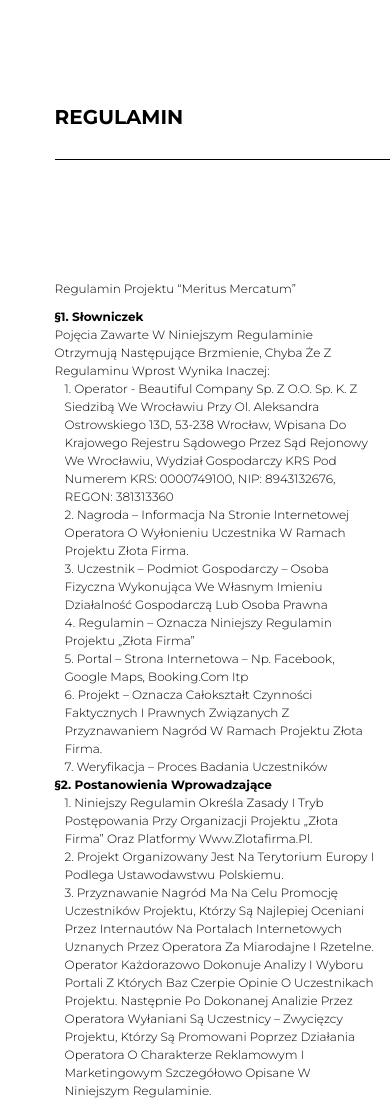
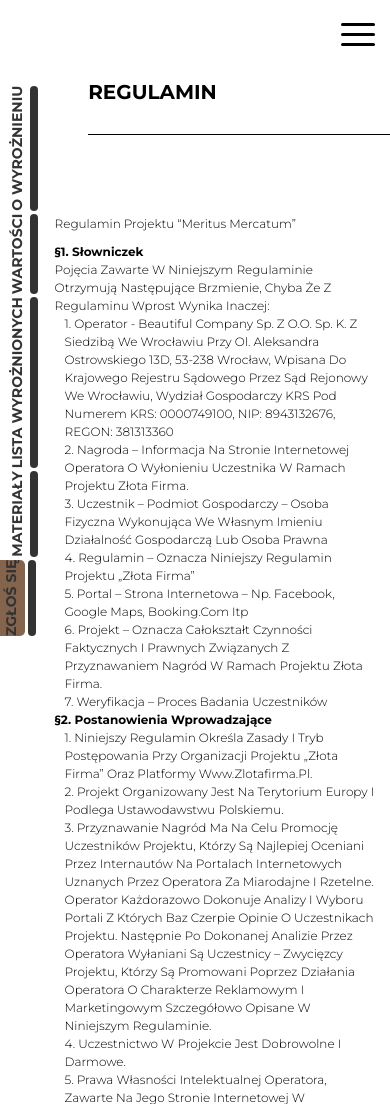
Before and after one commit to DayHunterr/warstwa, a PHP site: page /terms.html in a window 390 px wide. Shown: the top 1104 px of the page. Run offline with PHP 8.4, Linux system fonts and the light colour scheme.

Commit message:
change some styles

```diff
--- a/styles/terms.css
+++ b/styles/terms.css
@@ -71,6 +71,14 @@ body{
     margin-bottom: 10px;
 }
 
+.nav_mobile {
+    justify-content: flex-end;
+}
+
+.menu__btn > span, .menu__btn > span::before, .menu__btn > span::after {
+    background-color: black;
+}
+
 @media (max-width: 767px) {
     .container {
         padding: 0 0 0 14vw;
@@ -81,26 +89,15 @@ body{
         padding:0 4% 0 0
     }
 
-    .section-title_terms-main{
-        /*margin-left: 10%;*/
+    .section-title_terms-main {
+        margin-bottom: 80px;
+        margin-top: 80px;
+        width: 90%;
+        margin-left: 10%;
     }
 
-    .menu__btn > span, .menu__btn > span, .menu__btn > span::before, .menu__btn > span::after {
-        background-color: #000;
-    }
-
-    #menu__toggle:checked ~ #mob-items{
-        right: 35px;
-    }
-
-    .menu__btn > span {
-        top: 10px;
-        left: 20px;
-        background-color: #000;
-    }
-
-    #menu__toggle:checked ~ .menu__btn > span{
-        color: white;
+    .ection-title-terms__title-second {
+        margin-bottom: 10px;
     }
 
 }
--- a/terms.html
+++ b/terms.html
@@ -5,8 +5,8 @@
     <meta name="viewport" content="width=device-width, initial-scale=1.0">
     <title>Terms</title>
     <link rel="icon" type="image/x-icon" href="img/favicon.ico">
+    <link rel="stylesheet" href="styles/styles.css" type="text/css">
     <link rel="stylesheet" href="styles/terms.css" type="text/css">
-    <link rel="stylesheet" href="styles/styles.css" type="text/css">
     <link rel="stylesheet" href="styles/global.css" type="text/css">
     <link rel="preconnect" href="https://fonts.googleapis.com">
     <link rel="preconnect" href="https://fonts.gstatic.com" crossorigin>
@@ -78,6 +78,30 @@
     </ul>
     <div class="side__bottom-button">
         <button class="action-btn font-w-700">ZGŁOŚ SIĘ</button>
+    </div>
+</div>
+<div class="mob__side-menu">
+    <div class="bottom-menu__container-items">
+        <div class="bottom-menu__container-item">
+            <p class="bottom-text">ZGŁOŚ SIĘ</p>
+            <div class="line"></div>
+        </div>
+        <div class="bottom-menu__container-item">
+            <p class="bottom-text">MATERIAŁY</p>
+            <div class="line"></div>
+        </div>
+        <div class="bottom-menu__container-item">
+            <p class="bottom-text">LISTA WYROŻNIONYCH</p>
+            <div class="line"></div>
+        </div>
+        <div class="bottom-menu__container-item">
+            <p class="bottom-text">WARTOŚCI</p>
+            <div class="line"></div>
+        </div>
+        <div class="bottom-menu__container-item">
+            <p class="bottom-text">O WYROŻNIENIU</p>
+            <div class="line"></div>
+        </div>
     </div>
 </div>
 <div class="container">
```
